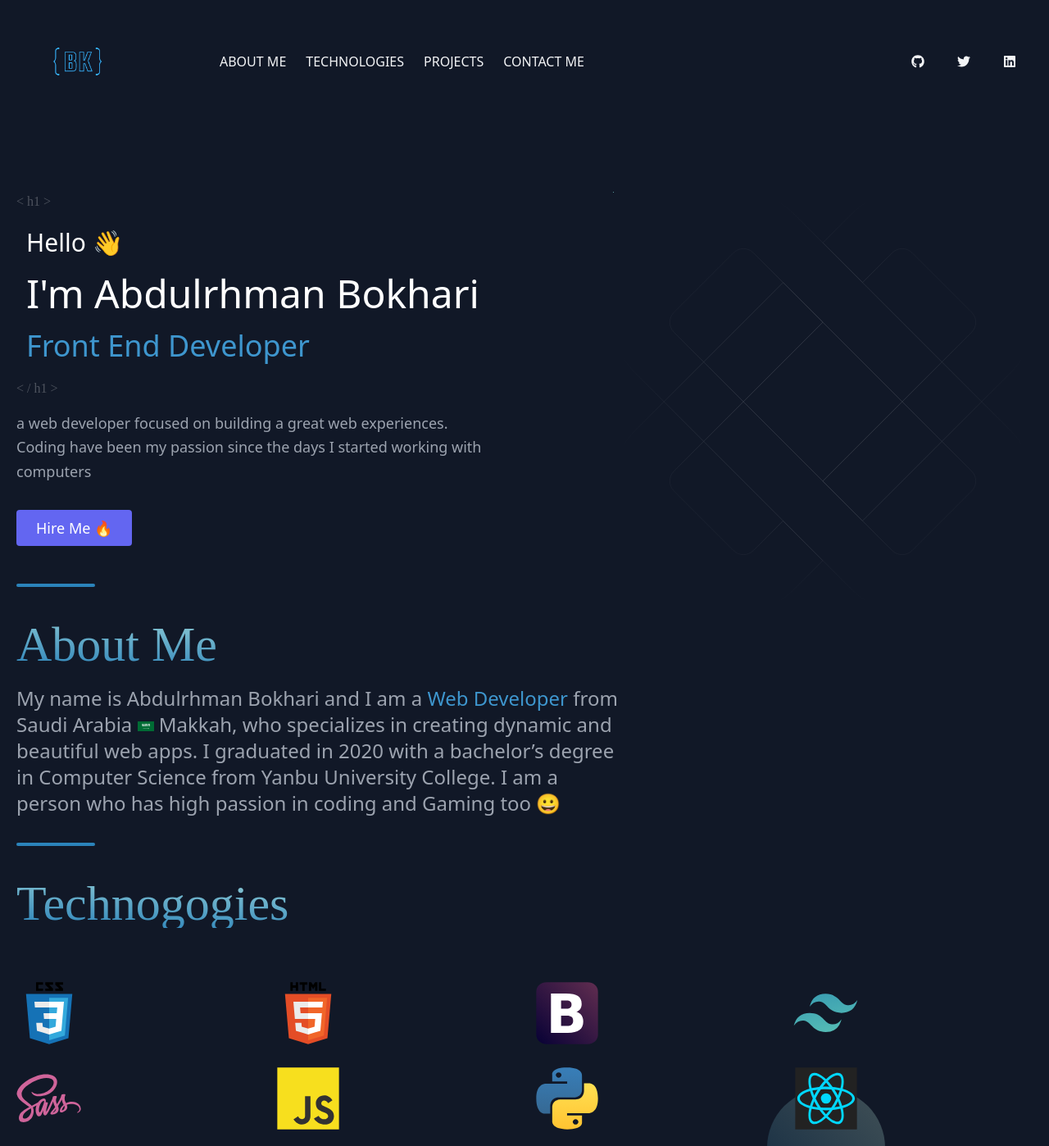
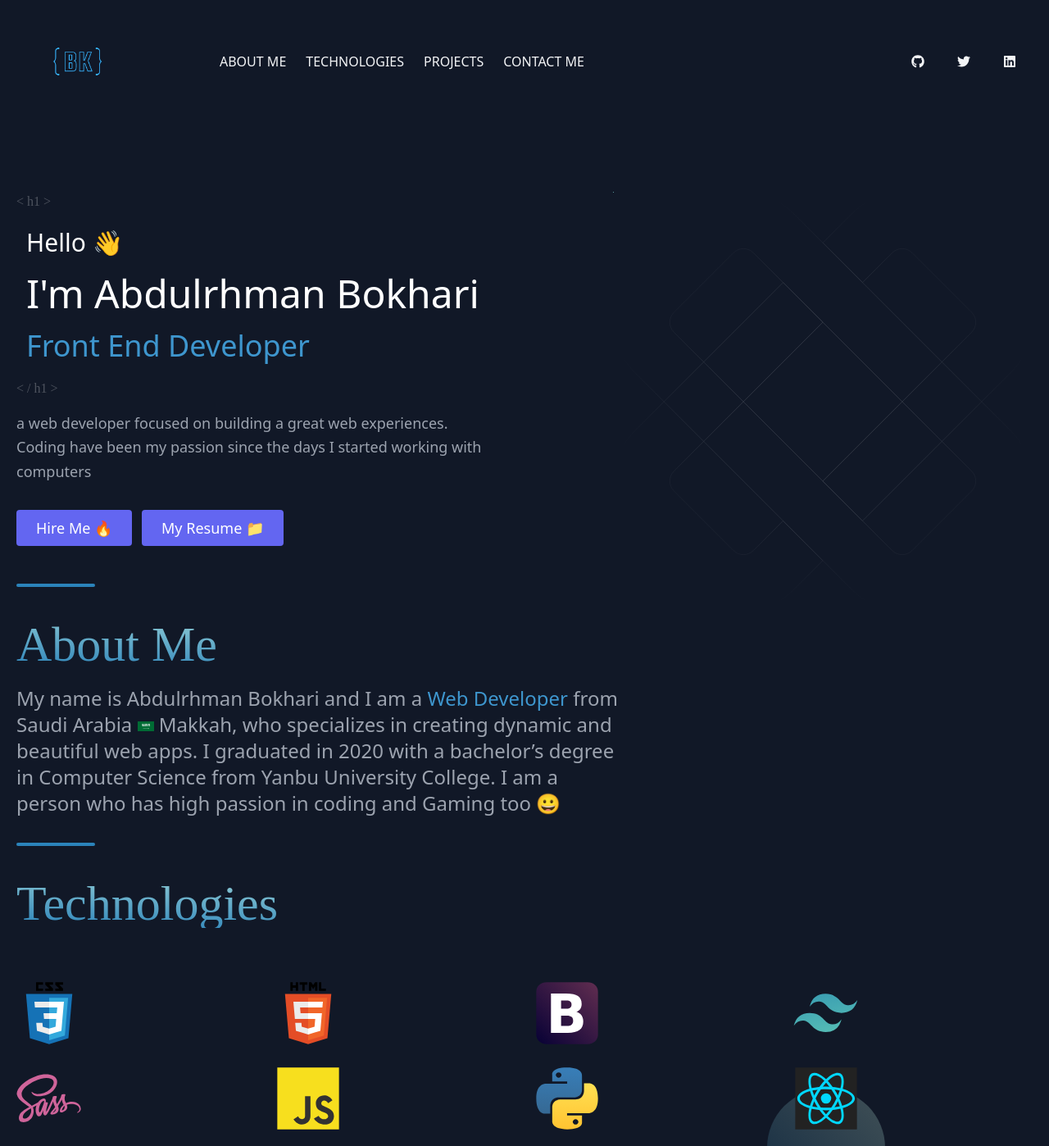
Before and after one commit to a-Bokhari118/portfolio, a Next.js app: page / in a window 1280 px wide. Shown: the top 1398 px of the page at 82% size. Built offline with nearby package versions, Linux system fonts and the light colour scheme.

Commit message:
:hammer: final

```diff
--- /dev/null
+++ b/animations.js
@@ -0,0 +1,87 @@
+export const pageAnimation = {
+  hidden: { opacity: 0 },
+  show: {
+    opacity: 1,
+
+    transition: {
+      duration: 0.3,
+      when: 'beforeChildren',
+      staggerChildren: 0.25,
+    },
+  },
+  exit: {
+    opacity: 0,
+
+    transition: {
+      duration: 0.5,
+    },
+  },
+};
+
+export const titleAnim = {
+  hidden: { y: 100, opacity: 0 },
+  show: {
+    y: 0,
+    opacity: 1,
+    transition: { duration: 0.75, ease: 'easeOut' },
+  },
+};
+
+export const fade = {
+  hidden: { opacity: 0 },
+  show: {
+    opacity: 1,
+    transition: { duration: 4, ease: 'easeOut' },
+  },
+};
+
+export const photoAnim = {
+  hidden: { scale: 1.5, opacity: 0 },
+  show: {
+    scale: 1,
+    opacity: 1,
+    transition: { duration: 1, ease: 'easeOut' },
+  },
+};
+
+export const lineAnim = {
+  hidden: {
+    width: '0%',
+  },
+  show: { width: '100%', transition: { duration: 1 } },
+};
+
+export const slider = {
+  hidden: { x: '-130%', skew: '45deg' },
+  show: {
+    x: '100%',
+    skew: '0deg',
+    transition: { ease: 'easeOut', duration: 1 },
+  },
+};
+
+export const sliderContainer = {
+  hidden: { opacity: 1 },
+  show: {
+    opacity: 1,
+    transition: {
+      staggerChildren: 0.1,
+      ease: 'easeOut',
+    },
+  },
+};
+
+export const scrollReveal = {
+  hidden: {
+    opacity: 0,
+    scale: 1.2,
+    transition: { duration: 0.5 },
+  },
+  show: {
+    opacity: 1,
+    scale: 1,
+    transition: {
+      duration: 0.5,
+    },
+  },
+};
--- a/components/About.js
+++ b/components/About.js
@@ -1,6 +1,16 @@
+import { fade, titleAnim } from '../animations';
+import { useScroll } from './useScroll';
+import { motion } from 'framer-motion';
 const About = () => {
+  const [element, controls] = useScroll();
   return (
-    <section id="about">
+    <motion.section
+      variants={titleAnim}
+      animate={controls}
+      initial="hidden"
+      ref={element}
+      id="about"
+    >
       <div className="container mx-auto px-5">
         <div className="w-24 h-1 rounded bg-[#2B83BA] mt-[-50px] mb-10"></div>
         <h1 className=" text-4xl md:text-6xl mb-5 font-mainFont  bg-gradient-to-tr from-[#2B83BA] to-green-100 text-transparent bg-clip-text">
@@ -17,7 +27,7 @@ const About = () => {
           person who has high passion in coding and Gaming too 😀
         </p>
       </div>
-    </section>
+    </motion.section>
   );
 };
 
--- a/components/ContactMe.js
+++ b/components/ContactMe.js
@@ -1,6 +1,12 @@
 import emailjs from 'emailjs-com';
 import Swal from 'sweetalert2';
+import { fade } from '../animations';
+import { useScroll } from './useScroll';
+import { motion } from 'framer-motion';
+
 const ContactMe = () => {
+  const [element, controls] = useScroll();
+
   const sendEmail = (e) => {
     e.preventDefault();
     emailjs
@@ -30,7 +36,14 @@ const ContactMe = () => {
     e.target.reset();
   };
   return (
-    <section className="text-gray-600 body-font relative" id="contact">
+    <motion.section
+      variants={fade}
+      animate={controls}
+      initial="hidden"
+      ref={element}
+      className="text-gray-600 body-font relative"
+      id="contact"
+    >
       <div className="container px-5 py-12 mx-auto ">
         <div className="flex flex-col text-center w-full mb-12 z-10">
           <h1 className=" text-4xl md:text-6xl mt-5 font-mainFont  bg-gradient-to-tr from-[#2B83BA] to-green-100 text-transparent bg-clip-text">
@@ -119,7 +132,7 @@ const ContactMe = () => {
       <div className=" hidden xl:block absolute left-[100px] top-[100px] w-60 h-60 rounded-full  bg-gradient-to-tr from-[#3e96ce] to-green-100 opacity-25  "></div>
       <div className="hidden xl:block absolute left-[40px] top-[200px] w-60 h-60 rounded-full  bg-gradient-to-tr from-[#176290] to-green-100 opacity-25  "></div>
       <div className="hidden xl:block absolute left-[150px] top-[200px] w-60 h-60 rounded-full  bg-gradient-to-tr from-[#255c7e] to-green-100 opacity-25  "></div>
-    </section>
+    </motion.section>
   );
 };
 
--- a/components/Hero.js
+++ b/components/Hero.js
@@ -1,16 +1,20 @@
 import { motion } from 'framer-motion';
 import BackgroundAnimation from './BackgroundAnimation';
+import { fade, titleAnim } from '../animations';
+import { useScroll } from './useScroll';
 const Hero = () => {
+  const [element, controls] = useScroll();
   return (
     <section className="body-font -mt-8">
       <div className="container mx-auto flex px-5 md:py-24 py-16 md:flex-row flex-col items-center relative">
-        <div className="lg:flex-grow md:full lg:pr-24  flex flex-col md:items-start md:text-left mb-16 md:mb-0 items-start  z-10">
-          <motion.div
-            initial={{ opacity: 0, translateX: '-100%' }}
-            animate={{ opacity: 1, translateX: 0 }}
-            transition={{ duration: 1.5, ease: 'easeIn' }}
-            className=" mb-4 font-medium text-white space-y-5"
-          >
+        <motion.div
+          variants={titleAnim}
+          animate={controls}
+          initial="hidden"
+          ref={element}
+          className="lg:flex-grow md:full lg:pr-24  flex flex-col md:items-start md:text-left mb-16 md:mb-0 items-start  z-10"
+        >
+          <motion.div className=" mb-4 font-medium text-white space-y-5">
             <p className="font-sndFont opacity-25"> &#60; h1 &#62; </p>
             <h3 className="text-2xl pl-3 md:text-3xl">Hello 👋</h3>
             <h1 className="text-4xl md:text-5xl pl-3 ">
@@ -21,30 +25,26 @@ const Hero = () => {
             </h2>
             <p className="font-sndFont opacity-25">&#60; &#47; h1 &#62; </p>
           </motion.div>
-          <motion.p
-            initial={{ opacity: 0 }}
-            animate={{ opacity: 1 }}
-            transition={{ duration: 3, ease: 'easeIn' }}
-            className="mb-8 leading-relaxed text-gray-400 text-lg lg:w-[50%]"
-          >
+          <motion.p className="mb-8 leading-relaxed text-gray-400 text-lg lg:w-[50%]">
             a web developer focused on building a great web experiences. Coding
             have been my passion since the days I started working with computers
           </motion.p>
-          <motion.div
-            initial={{ opacity: 0 }}
-            animate={{ opacity: 1 }}
-            transition={{ duration: 3, ease: 'easeIn' }}
-            className="flex justify-center"
-          >
-            <button className="inline-flex text-white bg-indigo-500 border-0 py-2 px-6 focus:outline-none hover:bg-indigo-600 rounded text-lg">
+          <motion.div className="flex justify-center">
+            <button className="inline-flex text-white bg-indigo-500 border-0 py-2 px-6 focus:outline-none hover:bg-indigo-600 rounded text-sm md:text-lg">
               <a href="mailto:abdulrhman.bokhari23@gmail.com">Hire Me 🔥</a>
             </button>
+            <button className="inline-flex text-white bg-indigo-500 border-0 py-2 px-6 focus:outline-none hover:bg-indigo-600 rounded text-sm md:text-lg ml-3">
+              <a href="/cv.pdf" target="_blank" rel="noreferre">
+                My Resume 📁
+              </a>
+            </button>
           </motion.div>
-        </div>
+        </motion.div>
         <motion.div
-          initial={{ opacity: 0 }}
-          animate={{ opacity: 1 }}
-          transition={{ duration: 1.5, ease: 'easeIn' }}
+          variants={fade}
+          animate={controls}
+          initial="hidden"
+          ref={element}
           className="lg:max-w-lg lg:w-full md:w-1/2 w-5/6 absolute right-5 top-24"
         >
           <BackgroundAnimation />
--- a/components/Projects.js
+++ b/components/Projects.js
@@ -1,5 +1,10 @@
 import Link from 'next/link';
+import { fade } from '../animations';
+import { useScroll } from './useScroll';
+import { motion } from 'framer-motion';
+
 const Projects = () => {
+  const [element, controls] = useScroll();
   const items = [
     {
       title: 'Creative Soultions',
@@ -35,7 +40,14 @@ const Projects = () => {
     },
   ];
   return (
-    <div className="container mx-auto px-5 py-10" id="projects">
+    <motion.div
+      variants={fade}
+      animate={controls}
+      initial="hidden"
+      ref={element}
+      className="container mx-auto px-5 py-10"
+      id="projects"
+    >
       <div className="w-24 h-1 rounded bg-[#2B83BA] mt-[-50px] mb-10"></div>
       <h1 className=" text-4xl md:text-6xl mb-20 font-mainFont  bg-gradient-to-tr from-[#2B83BA] to-green-100 text-transparent bg-clip-text">
         Projects
@@ -93,58 +105,7 @@ const Projects = () => {
           </div>
         </div>
       ))}
-
-      {/*
-
-
-
-      <div className="flex justify-between mt-6">
-        <div className="w-[40%]">
-          <img src="/s9.png" className="w-full" />
-        </div>
-        <div className="flex flex-col items-start w-[40%]">
-          <h1 className="font-mainFont text-4xl  bg-gradient-to-tr from-[#2B83BA] to-green-100 text-transparent bg-clip-text">
-            Static Blog App
-          </h1>
-          <p className="leading-relaxed text-3xl text-gray-200">
-            Personal Blog App for a web developer who can post anything he wants
-          </p>
-          <h1 className="text-xl text-gray-400">Technologies Uesed</h1>
-          <div className="flex flex-wrap mt-4">
-            <p className="mr-2 bg-gradient-to-tr from-[#2B83BA] to-green-100 px-4 py-2 rounded shadow-md ">
-              React
-            </p>
-            <p className="mr-2 bg-gradient-to-tr from-[#2B83BA] to-green-100 px-4 py-2 rounded shadow-md ">
-              Nextjs
-            </p>
-            <p className="mr-2 bg-gradient-to-tr from-[#2B83BA] to-green-100 px-4 py-2 rounded shadow-md ">
-              TailwinCss
-            </p>
-          </div>
-
-          <div className="flex mt-4">
-            <Link href="https://github.com/a-Bokhari118/dev-blog">
-              <a
-                className="mr-2 text-gray-300 px-4 py-2 rounded shadow-lg bg-gray-800 "
-                target="_blank"
-                rel="noreferrer"
-              >
-                Sourse Code
-              </a>
-            </Link>
-            <Link href="https://dev-blog-xi.vercel.app/">
-              <a
-                className="mr-2 text-gray-300 px-4 py-2 rounded shadow-lg bg-gray-800 "
-                target="_blank"
-                rel="noreferrer"
-              >
-                Preview
-              </a>
-            </Link>
-          </div>
-        </div>
-      </div> */}
-    </div>
+    </motion.div>
   );
 };
 
--- a/components/Tech.js
+++ b/components/Tech.js
@@ -1,12 +1,21 @@
-import BackgroundAnimation from './BackgroundAnimation';
-
+import { fade, titleAnim } from '../animations';
+import { useScroll } from './useScroll';
+import { motion } from 'framer-motion';
 const Tech = () => {
+  const [element, controls] = useScroll();
   return (
-    <section className="relative" id="technology">
+    <motion.section
+      variants={fade}
+      animate={controls}
+      initial="hidden"
+      ref={element}
+      className="relative"
+      id="technology"
+    >
       <div className="container mx-auto px-5 relative">
         <div className="w-24 h-1 rounded bg-[#2B83BA]  mb-10"></div>
         <h1 className="text-4xl md:text-6xl font-mainFont  bg-gradient-to-tr from-[#2B83BA] to-green-100 text-transparent bg-clip-text">
-          Technogogies
+          Technologies
         </h1>
 
         <div className="absolute right-[40px] lg:top-[400px] lg:right-[150px] md:top-[450px] md:right-[70px]  top-[360px] w-20 h-20 md:w-32 md:h-32 lg:w-36 lg:h-36 rounded-full  bg-gradient-to-tr from-[#3e96ce] to-green-100 opacity-25 "></div>
@@ -105,7 +114,7 @@ const Tech = () => {
           </div>
         </div>
       </div>
-    </section>
+    </motion.section>
   );
 };
 
--- /dev/null
+++ b/components/useScroll.js
@@ -0,0 +1,11 @@
+import { useInView } from 'react-intersection-observer';
+import { useAnimation } from 'framer-motion';
+
+export const useScroll = () => {
+  const controls = useAnimation();
+  const [element, view] = useInView();
+  if (view) {
+    controls.start('show');
+  }
+  return [element, controls];
+};
--- a/package.json
+++ b/package.json
@@ -15,6 +15,7 @@
     "react": "17.0.2",
     "react-dom": "17.0.2",
     "react-icons": "^4.3.1",
+    "react-intersection-observer": "^8.32.2",
     "sweetalert2": "^11.1.9"
   },
   "devDependencies": {
```
Also changed, not shown: 2 other files (tests, documents, lock files or other folders).
